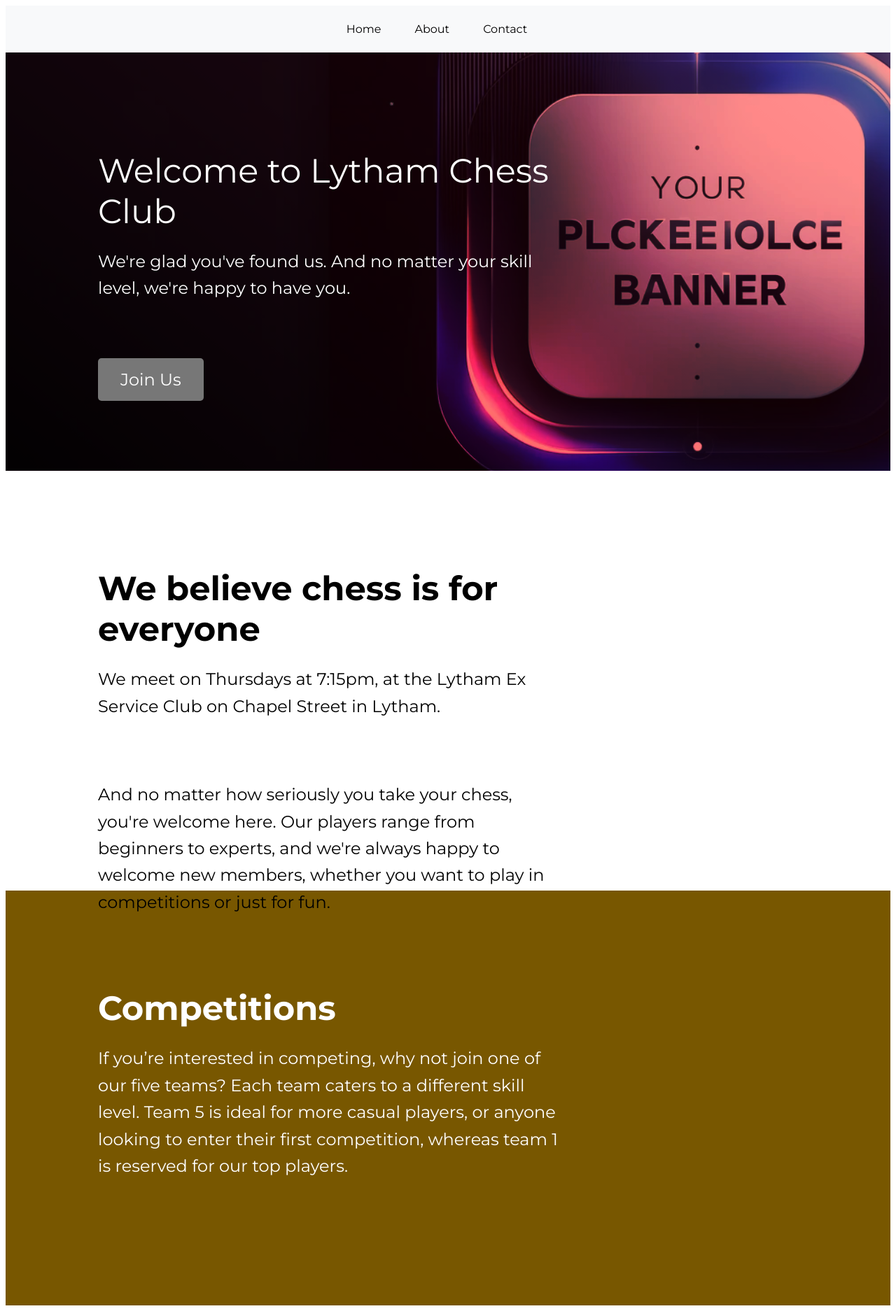
After one commit to a11yChief/lcc-stack, a PHP site: page /home.php in a window 1280 px wide. The commit adds this page. Shown: the whole page at 70% size. Run offline with PHP 8.4, Linux system fonts and the light colour scheme.

Commit message:
Huge site updates with layout and styling changes

```diff
--- /dev/null
+++ b/site/common/header.php
@@ -0,0 +1,3 @@
+<header class="header-light">
+  <?php include $_SERVER['DOCUMENT_ROOT'] . '/common/partials/navbar.php'; ?>
+</header>
--- /dev/null
+++ b/site/common/partials/navbar.php
@@ -0,0 +1,8 @@
+<nav>
+  <ul>
+    <li><a href="index.php">Home</a></li>
+    <li><a href="about.php">About</a></li>
+    <li><a href="contact.php">Contact</a></li>
+
+  </ul>
+</nav>
--- /dev/null
+++ b/site/common/styles/features.css
@@ -0,0 +1,14 @@
+.section-gold {
+  background: #785700;
+  color: #FFFFFF;
+}
+
+.feature-dark {
+  background: #222222;
+  color: #FFFFFF;
+}
+
+.feature-light {
+  background: #FFFFFF;
+  color: #000000;
+}
--- a/site/common/styles/header.css
+++ b/site/common/styles/header.css
@@ -0,0 +1,33 @@
+header {
+  font-family: 'Montserrat', sans-serif;
+}
+
+.header-light {
+  display: flex;
+  justify-content: center;
+  align-items: center;
+  padding: 1rem 2rem;
+  background-color: #f8f9fa;
+}
+
+.header-light nav {
+  display: flex;
+  align-items: center;
+}
+
+.header-light ul {
+  display: flex;
+  list-style: none;
+  margin: 0;
+  padding: 0;
+}
+
+.header-light ul li {
+  margin-right: 2rem;
+  padding: 0.5rem;
+}
+
+.header-light ul li a {
+  text-decoration: none;
+  color: #000;
+}
--- a/site/common/styles/hero.css
+++ b/site/common/styles/hero.css
@@ -1,10 +1,9 @@
-.section-light {
-  background: #F9F9F9;
-  color: #000000;
-}
-
-.section-dark {
-  background: #343434;
+.hero {
+  background-size: 180%;
+  background-image: linear-gradient(38deg, black, transparent), url('/common/images/placeholder-hero.webp');
+  background-position: 15% center;
+  background-color: rgba(165, 42, 42, 0.5);
+  background-blend-mode: overlay;
   color: #FFFFFF;
 }
 
@@ -14,13 +13,9 @@
   align-items: flex-start;
   justify-content: flex-start;
   padding: 100px;
-  max-width: 1200px;
+  max-height: 50vh;
+  max-width: 1000px;
   margin: 0 auto;
-}
-
-.hero-container p {
-  font-size: 1.5rem;
-  margin-bottom: 2rem;
 }
 
 .hero-content {
@@ -28,10 +23,22 @@
   font-size: 2rem;
 }
 
+.hero-content h1 {
+  font-weight: 300;
+
+}
+
+.hero-content p {
+  font-size: 1.5rem;
+  margin-bottom: 1rem;
+  padding-bottom: 4rem;
+}
+
 .hero-cta {
   display: inline-block;
-  padding: 15px 30px;
-  background-color: #000000;
+  padding: 1rem 2rem;
+  background-color: #777777;
+  ;
   color: #FFFFFF;
   text-decoration: none;
   font-size: 1.5rem;
--- /dev/null
+++ b/site/common/styles/navbar.css
@@ -0,0 +1,7 @@
+.navbar-light {
+  display: flex;
+  justify-content: space-between;
+  align-items: center;
+  padding: 1rem 2rem;
+  background-color: #f8f9fa;
+}
--- /dev/null
+++ b/site/home.php
@@ -0,0 +1,33 @@
+<!DOCTYPE html>
+<html lang="en">
+
+<head>
+  <meta charset="UTF-8">
+  <meta name="viewport" content="width=device-width, initial-scale=1.0">
+  <link href="https://fonts.googleapis.com/css2?family=Montserrat:wght@400;700&display=swap" rel="stylesheet">
+  <?php
+  $cssFiles = glob($_SERVER['DOCUMENT_ROOT'] . '/common/styles/*.css');
+  foreach ($cssFiles as $cssFile) {
+    $cssFilePath = str_replace($_SERVER['DOCUMENT_ROOT'], '', $cssFile);
+    echo '<link rel="stylesheet" href="' . $cssFilePath . '">' . PHP_EOL;
+  }
+  ?>
+  <title>Home – Lytham Chess Club</title>
+</head>
+
+<body>
+  <?php include $_SERVER['DOCUMENT_ROOT'] . '/common/header.php'; ?>
+  <main>
+    <section class="hero">
+      <?php include $_SERVER['DOCUMENT_ROOT'] . '/home/welcome.php'; ?>
+    </section>
+    <section class="feature-light">
+      <?php include $_SERVER['DOCUMENT_ROOT'] . '/home/inclusive.php'; ?>
+    </section>
+    <section class="section-gold">
+      <?php include $_SERVER['DOCUMENT_ROOT'] . '/home/opportunities.php'; ?>
+    </section>
+  </main>
+</body>
+
+</html>
--- /dev/null
+++ b/site/home/inclusive.php
@@ -0,0 +1,15 @@
+<div class="hero-container">
+        <div class="hero-content">
+          <h2>We believe chess is for everyone</h2>
+          <p>
+            We meet on Thursdays at 7:15pm, at the Lytham Ex Service Club on Chapel Street in Lytham.
+          </p>
+          <p>
+            And no matter
+            how seriously you take your chess, you're welcome here. Our players range from beginners to
+            experts, and we're always happy to welcome new members, whether you want to play in competitions or just
+            for
+            fun.
+          </p>
+        </div>
+      </div>
--- /dev/null
+++ b/site/home/opportunities.php
@@ -0,0 +1,13 @@
+<div class="hero-container">
+<div class="hero-content">
+          <h2>Competitions </h2>
+          <p>
+            If you’re interested in competing, why not join one of our five teams? Each team caters to a different
+            skill
+            level. Team 5 is ideal for more casual players, or anyone looking to enter their first competition,
+            whereas team
+            1
+            is reserved for our top players.
+          </p>
+        </div>
+      </div>
--- /dev/null
+++ b/site/home/welcome.php
@@ -0,0 +1,9 @@
+<div class="hero-container">
+  <div class="hero-content">
+    <h1>Welcome to Lytham Chess Club</h1>
+    <p>
+      We're glad you've found us. And no matter your skill level, we're happy to have you.
+    </p>
+    <a href="#" class="hero-cta">Join Us</a>
+  </div>
+</div>
```
Also changed, not shown: site/50x.html (deleted, +0 -19 lines), site/home.html (deleted, +0 -61 lines), site/common/footer.php (added), site/common/images/placeholder-hero.webp (added), 4 other files.
